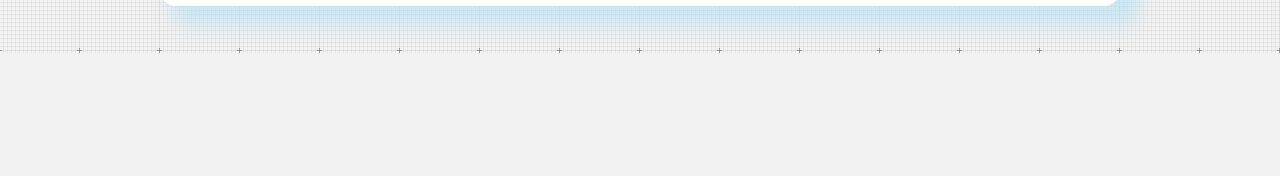
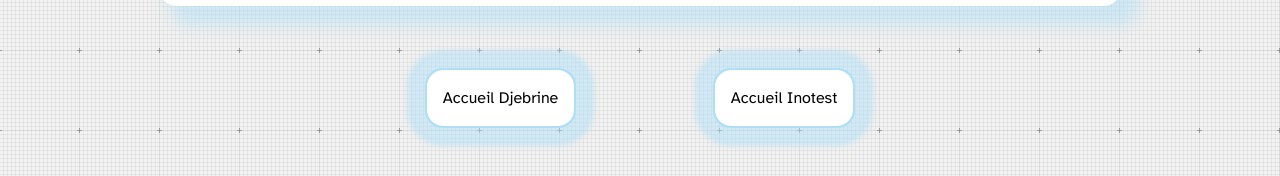
Before and after one commit to Sylvain-Lepoutre/react-bada11y, a React (Vite) app: page /persona1/table/2 in a window 1280 px wide. Shown: the part 750-926 px from the top of the page. Before the commit the page ends 804 px from the top, so only its background shows below. Built offline with nearby package versions, Linux system fonts and the light colour scheme.

Commit message:
feat(persona1Table2.tsx): add DivLink

```diff
--- a/src/router.tsx
+++ b/src/router.tsx
@@ -69,6 +69,7 @@ export const router = createBrowserRouter([
     element: (
       <Persona1Table2
         componentName={personas[0].steps[1].pages[1].name}
+        personaHomeUrl={personas[0].personaHomeUrl}
         personaName={personas[0].name}
       />
     ),
--- a/src/routes/persona1Table2.tsx
+++ b/src/routes/persona1Table2.tsx
@@ -1,14 +1,20 @@
 import { A11yTable } from "../components/pages/persona1/persona1table2/A11yTable";
+import { DivLink } from "../components/pages/personaHome/DivLink";
 import { Header } from "../components/UI/headers/Header";
 import { Main } from "../components/UI/main/Main";
 import { useDocumentTitle } from "../hooks/useDocumentTitle";
 
 type Props = {
   componentName: string;
+  personaHomeUrl: string;
   personaName: string;
 };
 
-export const Persona1Table2 = ({ componentName, personaName }: Props) => {
+export const Persona1Table2 = ({
+  componentName,
+  personaHomeUrl,
+  personaName,
+}: Props) => {
   useDocumentTitle(`${componentName} - ${personaName} - Inotest`);
 
   return (
@@ -18,6 +24,15 @@ export const Persona1Table2 = ({ componentName, personaName }: Props) => {
       <Main>
         <A11yTable />
       </Main>
+
+      <DivLink
+        labelLink1={`Accueil ${personaName}`}
+        labelLink2="Accueil Inotest"
+        srLabelLink1={`Revenir à la page d'accueil de ${personaName}`}
+        srLabelLink2="Revenir à la page d'accueil Inotest"
+        urlLink1={personaHomeUrl}
+        urlLink2="/"
+      />
     </>
   );
 };
```
